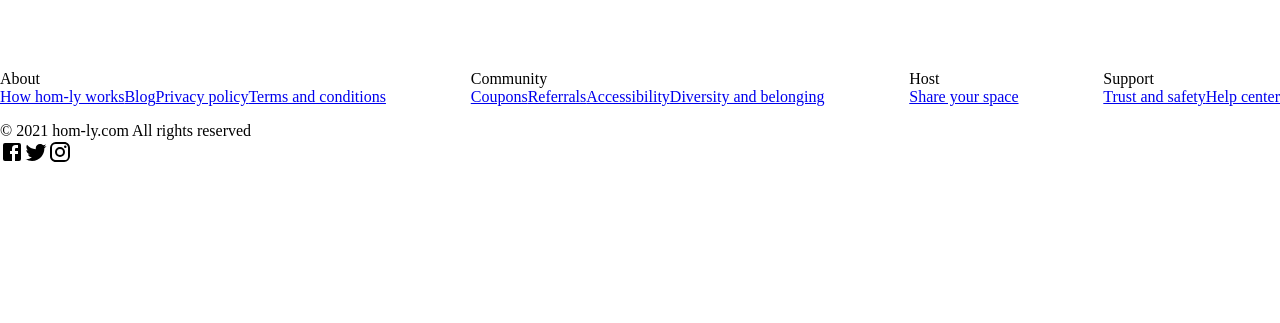
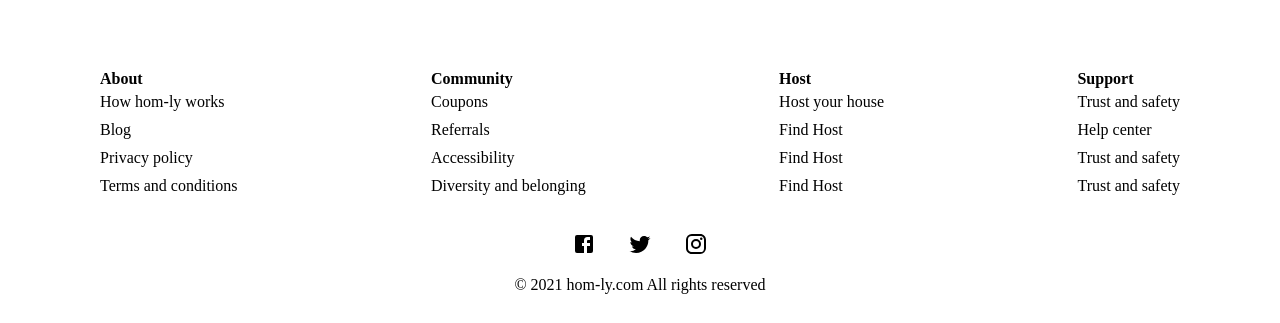
Before and after one commit to lumunge/Spacious-Living, a React (Create React App) app: page / in a window 1280 px wide. Shown: the part 2881-3204 px from the top of the page. Before the commit the page ends 3049 px from the top, so only its background shows below. Built offline with nearby package versions, Linux system fonts and the light colour scheme.

Commit message:
responsive footer

```diff
--- a/src/Components/Footer/Footer.jsx
+++ b/src/Components/Footer/Footer.jsx
@@ -1,34 +1,47 @@
 import FacebookIcon from "@mui/icons-material/Facebook";
 import TwitterIcon from "@mui/icons-material/Twitter";
 import InstagramIcon from "@mui/icons-material/Instagram";
-import './footer.css';
+import "./footer.css";
 
 const Footer = () => {
 	return (
 		<footer>
 			<div className="header">
+				<div className="footLinksContainer">
+					<p className="footHeading">About</p>
 					<div className="footLinks">
-					<p className="footHeading">About</p>
 						<a href="#!">How hom-ly works</a>
 						<a href="#!">Blog</a>
 						<a href="#!">Privacy policy</a>
 						<a href="#!">Terms and conditions</a>
 					</div>
+				</div>
+				<div className="footLinksContainer">
+					<p className="footHeading">Community</p>
 					<div className="footLinks">
-					<p className="footHeading">Community</p>
 						<a href="#!">Coupons</a>
 						<a href="#!">Referrals</a>
 						<a href="#!">Accessibility</a>
 						<a href="#!">Diversity and belonging</a>
 					</div>
+				</div>
+				<div className="footLinksContainer">
+					<p className="footHeading">Host</p>
 					<div className="footLinks">
-					<p className="footHeading">Host</p>
-					<a href="#!">Share your space</a>
+						<a href="#!">Host your house</a>
+						<a href="#!">Find Host</a>
+						<a href="#!">Find Host</a>
+						<a href="#!">Find Host</a>
 					</div>
+				</div>
+				<div className="footLinksContainer">
+					<p className="footHeading">Support</p>
 					<div className="footLinks">
-					<p className="footHeading">Support</p>
 						<a href="#!">Trust and safety</a>
 						<a href="#!">Help center</a>
+						<a href="#!">Trust and safety</a>
+						<a href="#!">Trust and safety</a>
+					</div>
 				</div>
 			</div>
 			<div className="footer">
--- a/src/Components/Footer/footer.css
+++ b/src/Components/Footer/footer.css
@@ -1,8 +1,20 @@
-/* Small devices  */
-@media (max-width: 576px) {
+.footHeading {
+	font-weight: 600;
+}
+.footLinksContainer a {
+	text-decoration: none;
+	color: var(--mainBlack);
+}
+
+@media (max-width: 740px) {
 	.header {
 		display: flex;
 		flex-direction: column;
+	}
+	.footLinksContainer {
+		display: flex;
+		flex-direction: column;
+		align-items: center;
 	}
 	.footLinks {
 		display: flex;
@@ -10,19 +22,15 @@
 		align-items: center;
 		margin-bottom: 2rem;
 	}
-	.footHeading {
-		font-weight: 600;
-	}
 	.footLinks a {
 		margin: 5px 0;
-		text-decoration: none;
-		color: var(--mainBlack);
 	}
 	.footer {
 		display: flex;
 		flex-direction: column-reverse;
 		align-items: center;
 		padding: 0 2px;
+		margin-bottom: 6rem;
 	}
 	.copyright p {
 		color: var(--mainGrey3);
@@ -34,12 +42,32 @@
 		padding: 0 10px;
 	}
 }
-
-/* // Medium devices (tablets, 768px and up)
-@media (min-width: 768px) { ... } */
-
-/* // Large devices (desktops, 992px and up)
-@media (min-width: 992px) { ... } */
-
-/* // Extra large devices (large desktops, 1200px and up)
-@media (min-width: 1200px) { ... } */
+@media (min-width: 740px), (min-width: 1200px) {
+	.header {
+		display: flex;
+		margin: 0 100px;
+	}
+	.footLinksContainer {
+		display: inline;
+	}
+	.footLinksContainer a {
+		margin: 5px 0;
+	}
+	.footLinks {
+		display: flex;
+		flex-direction: column;
+	}
+	.footer {
+		margin: 2rem 0;
+		display: flex;
+		flex-direction: column-reverse;
+		align-items: center;
+		padding: 0 2px;
+	}
+	.socials {
+		margin-bottom: 1rem;
+	}
+	.socials span {
+		margin: 0 1rem;
+	}
+}
```
Lines whose indentation alone changed are shown as unchanged.
